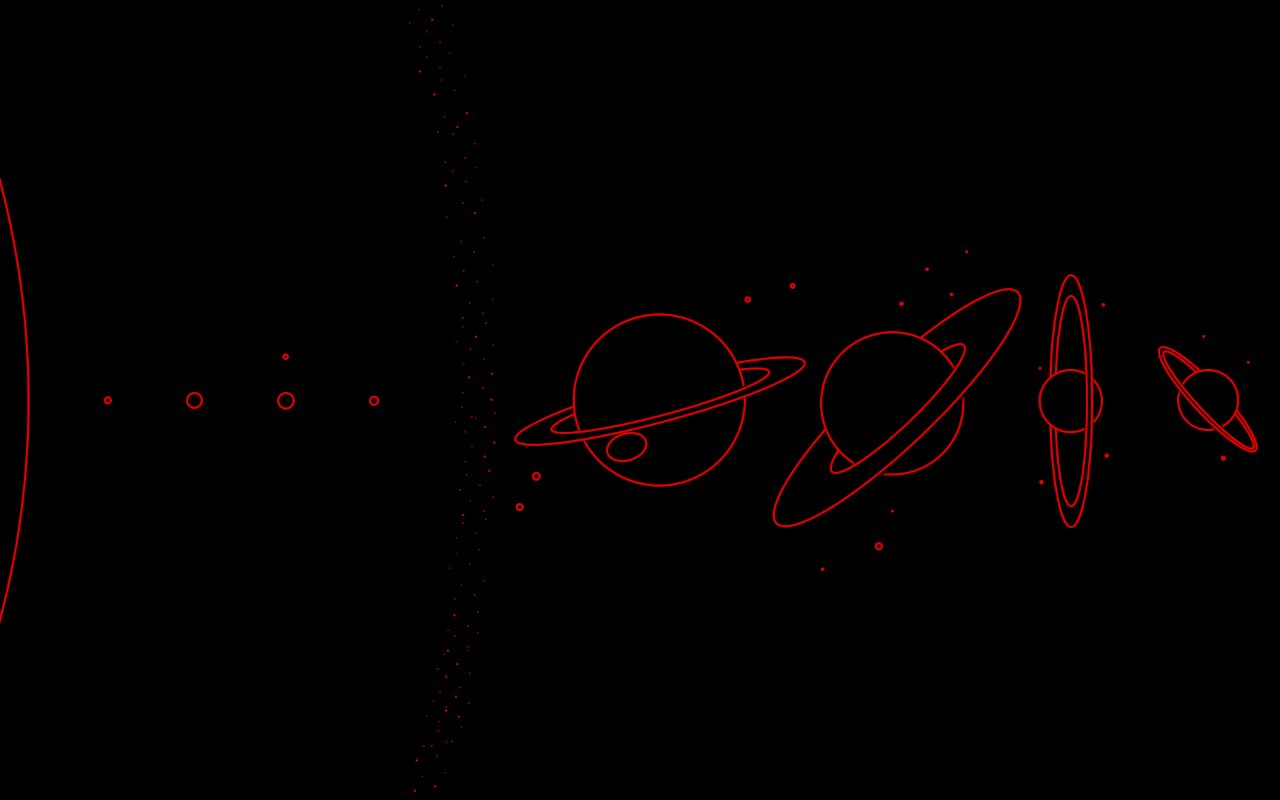
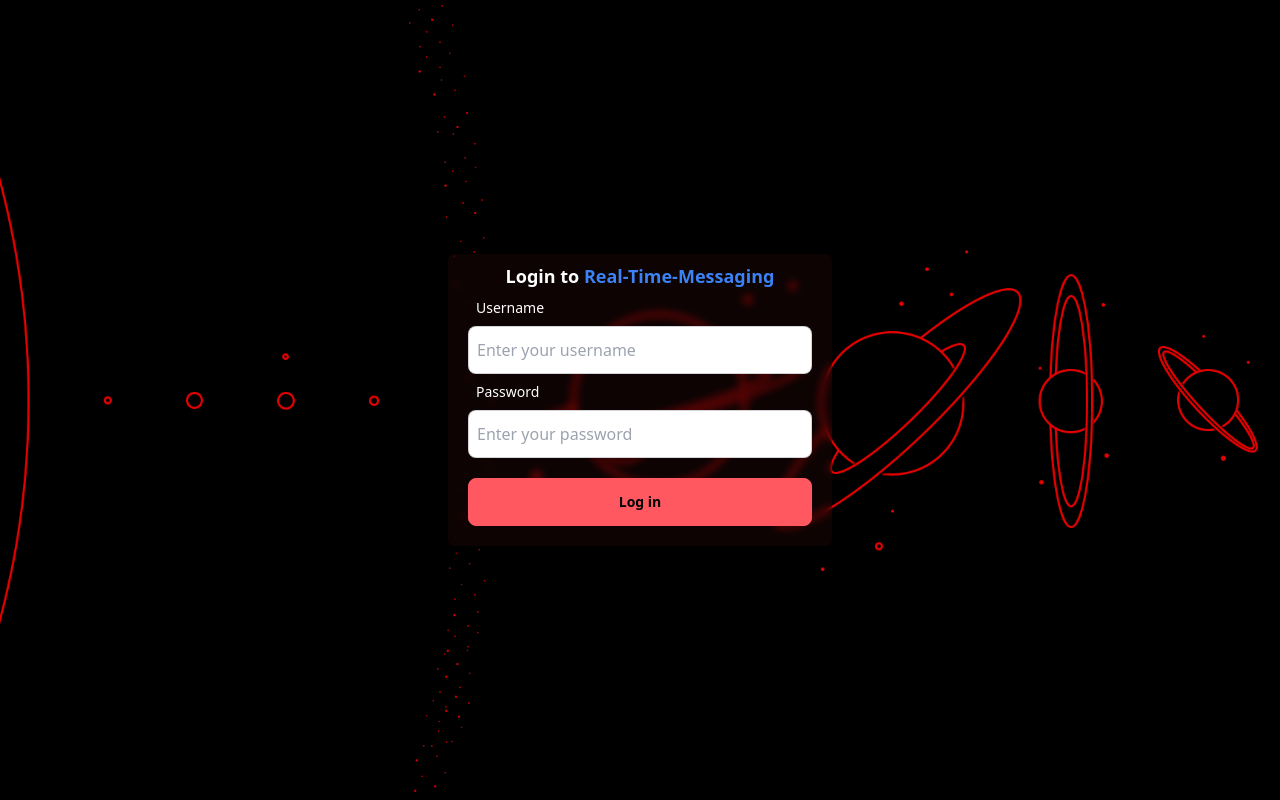
Before and after one commit to daisukeeita/messaging-app, a React (Vite) app: page /login in a window 1280 px wide. Before the commit this address had no page. Built offline with nearby package versions, Linux system fonts and the light colour scheme.

Commit message:
adding the login feature

```diff
--- a/src/App.jsx
+++ b/src/App.jsx
@@ -1,3 +1,4 @@
+import Login from './pages/loginPage.jsx'
 import Register from './pages/registerPage.jsx'
 import { BrowserRouter, Routes, Route } from 'react-router-dom'
 
@@ -7,6 +8,7 @@ const App = () => {
 			<BrowserRouter>
 				<Routes>
 					<Route path="/register" element={<Register />} />
+					<Route path="/login" element={<Login />} />
 				</Routes>
 			</BrowserRouter>
 		</div>
--- /dev/null
+++ b/src/components/loginComponents/loginInputComponent.jsx
@@ -0,0 +1,27 @@
+const LoginInputComponent = ({
+	label,
+	type,
+	placeholder,
+	value,
+	onChange,
+	name
+}) => {
+	return (
+		<div>
+			<label className="label p-2">
+				<span className="text-sm ">{label}</span>
+			</label>
+			<input
+				type={type}
+				placeholder={placeholder}
+				autoComplete="off"
+				className="input input-bordered p-2 w-full"
+				name={name}
+				value={value}
+				onChange={onChange}
+			/>
+		</div>
+	)
+}
+
+export default LoginInputComponent
--- /dev/null
+++ b/src/pages/loginPage.jsx
@@ -0,0 +1,69 @@
+import { useState } from 'react'
+import LoginInputComponent from '../components/loginComponents/loginInputComponent.jsx'
+
+const initialValue = {
+	username: '',
+	password: ''
+}
+
+const Login = () => {
+	const [inputValue, setInputValue] = useState(initialValue)
+
+	const handleUserInputs = e => {
+		const { name, value } = e.target
+
+		setInputValue(prevState => ({
+			...prevState,
+			[name]: value
+		}))
+	}
+
+	const resetStateValue = () => {
+		setInputValue(initialValue)
+	}
+
+	const handleSubmit = e => {
+		e.preventDefault()
+		console.log({
+			username: inputValue.username,
+			password: inputValue.username
+		})
+		resetStateValue()
+	}
+
+	return (
+		<div className="w-96 h-auto flex flex-col items-center justify-center text-white">
+			<div className="flex flex-col items-center pt-2 h-full w-full bg-red-900 rounded-md bg-clip-padding backdrop-filter backdrop-blur-sm bg-opacity-10 px-5">
+				<h1 className="text-lg font-semibold">
+					Login to <span className="text-blue-500">Real-Time-Messaging</span>
+				</h1>
+
+				<form className="mb-5 w-full" onSubmit={handleSubmit}>
+					<LoginInputComponent
+						label={'Username'}
+						type={'text'}
+						name={'username'}
+						placeholder={'Enter your username'}
+						value={inputValue.username}
+						onChange={handleUserInputs}
+					/>
+
+					<LoginInputComponent
+						label={'Password'}
+						type={'password'}
+						name={'password'}
+						placeholder={'Enter your password'}
+						value={inputValue.password}
+						onChange={handleUserInputs}
+					/>
+
+					<div className="mt-5">
+						<button className="btn btn-error w-full">Log in</button>
+					</div>
+				</form>
+			</div>
+		</div>
+	)
+}
+
+export default Login
```
